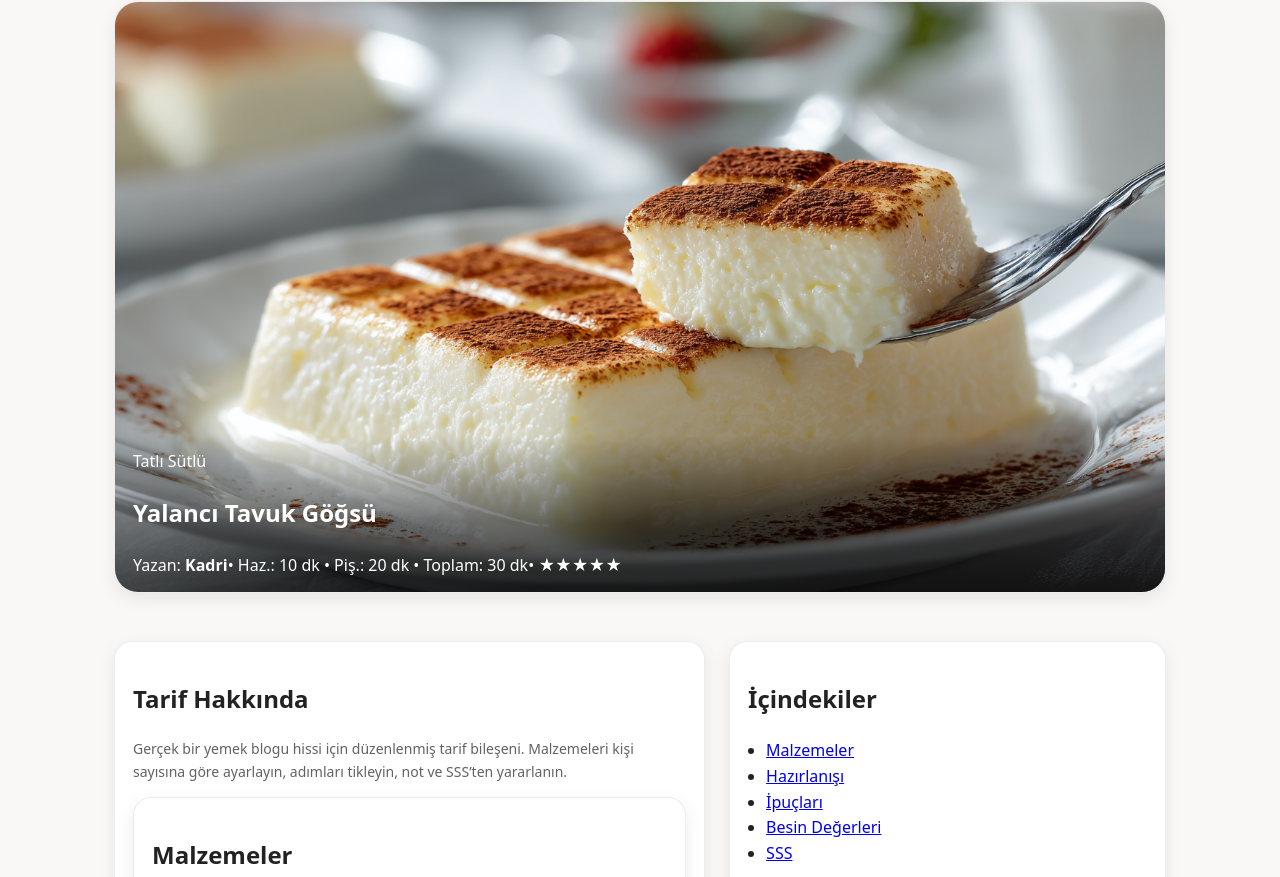
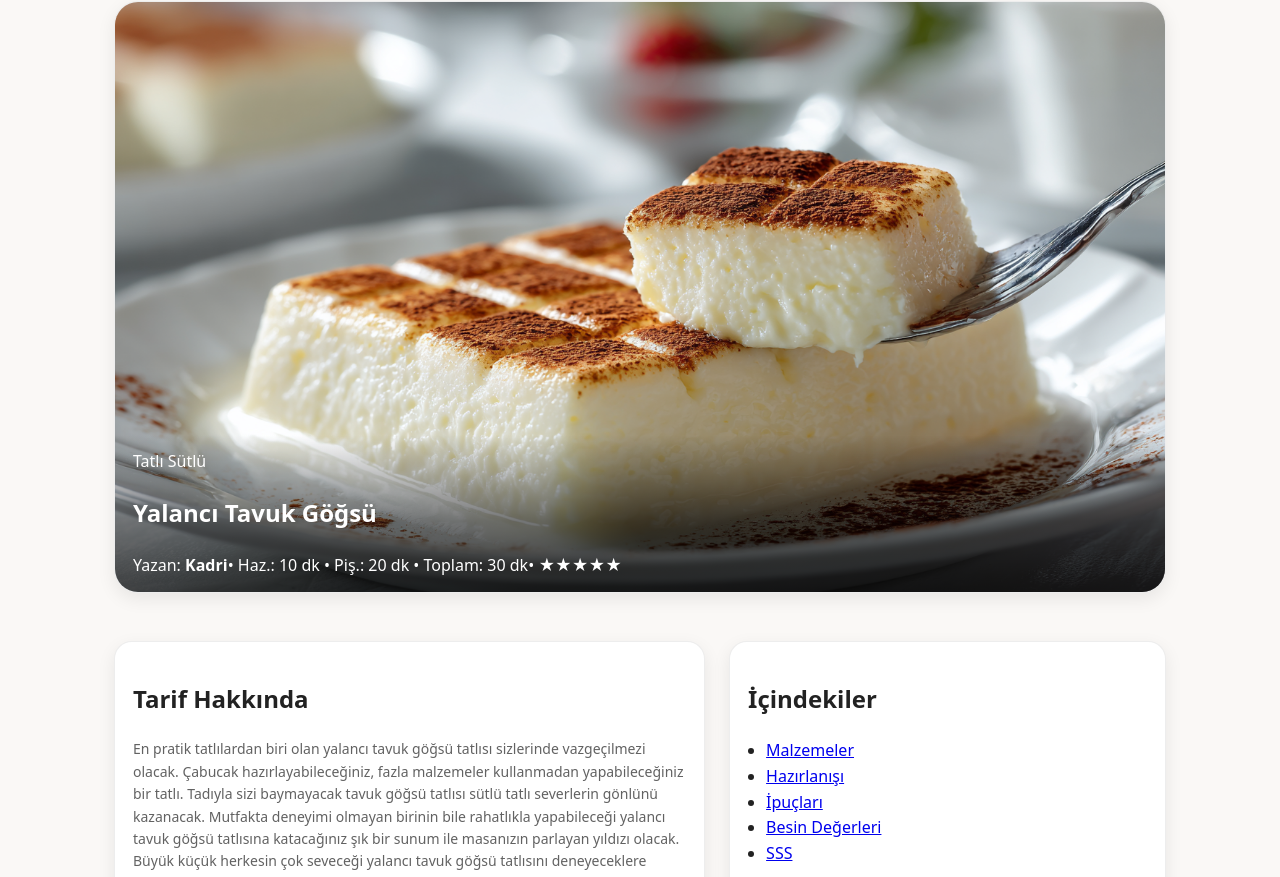
Before and after one commit to kadridgn01/tavuk-gogusu, a plain HTML site: page index.html in a window 1280 px wide. Shown: the part 75-952 px from the top of the page. Drawn offline with Linux system fonts and the light colour scheme.

Commit message:
Update index.html

```diff
--- a/index.html
+++ b/index.html
@@ -133,7 +133,10 @@ figure{ margin:0; }
   <main class="container grid">
     <article class="card section" aria-labelledby="bolum-icerik">
       <h2 id="bolum-icerik">Tarif Hakkında</h2>
-      <p class="sub">Gerçek bir yemek blogu hissi için düzenlenmiş tarif bileşeni. Malzemeleri kişi sayısına göre ayarlayın, adımları tikleyin, not ve SSS’ten yararlanın.</p>
+      <p class="sub">En pratik tatlılardan biri olan yalancı tavuk göğsü tatlısı sizlerinde vazgeçilmezi olacak. Çabucak hazırlayabileceğiniz,
+        fazla malzemeler kullanmadan yapabileceğiniz bir tatlı. Tadıyla sizi baymayacak tavuk göğsü tatlısı sütlü tatlı severlerin gönlünü kazanacak.
+        Mutfakta deneyimi olmayan birinin bile rahatlıkla yapabileceği yalancı tavuk göğsü tatlısına katacağınız şık bir sunum ile masanızın parlayan yıldızı olacak.
+        Büyük küçük herkesin çok seveceği yalancı tavuk göğsü tatlısını deneyeceklere şimdiden afiyet olsun.</p>
 
       <section class="card section" id="malzemeler">
         <h2>Malzemeler</h2>
@@ -167,7 +170,6 @@ figure{ margin:0; }
           <div class="step"><input type="checkbox" id="s6"><label for="s6"><strong>6.</strong> Oda sıcaklığında 10–15 dk dinlendirip 2–3 saat buzdolabında soğutun.</label></div>
           <div class="step"><input type="checkbox" id="s7"><label for="s7"><strong>7.</strong> Dilimleyip üzerine tarçın serperek servis edin.</label></div>
         </div>
-        <p class="note" style="margin-top:10px"><em>Senaryo metnindeki “Tereyağını eritin… Sütü yavaş yavaş ekleyin…” pasajını buraya italik açıklama olarak bırakabilirsiniz.</em></p>
       </section>
 
       <section class="card section" id="ipuclari">
@@ -218,7 +220,7 @@ figure{ margin:0; }
   </main>
 
   <footer class="container">
-    <p>© <span id="yil"></span> Tarif Blogu • Bu sayfa film/TV sahnesini “tarif” formatında sunmak için tasarlanmıştır.</p>
+    <p>© <span id="yil"></span> Tarif Blogu</p>
   </footer>
 
 <script>
```
